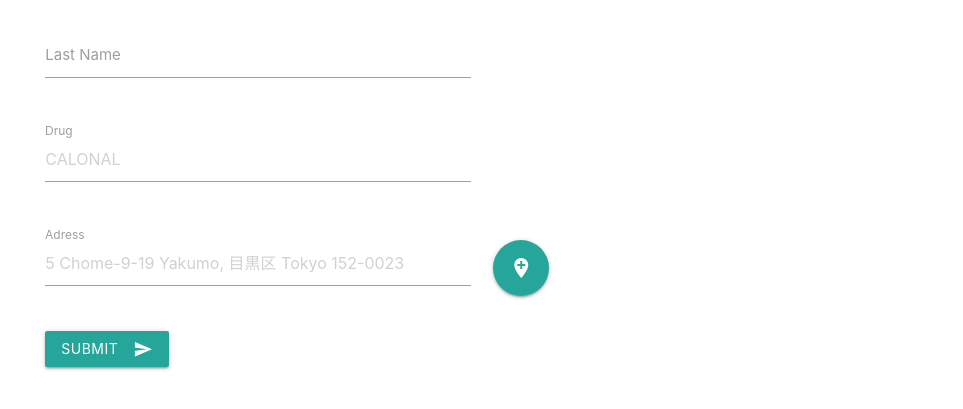
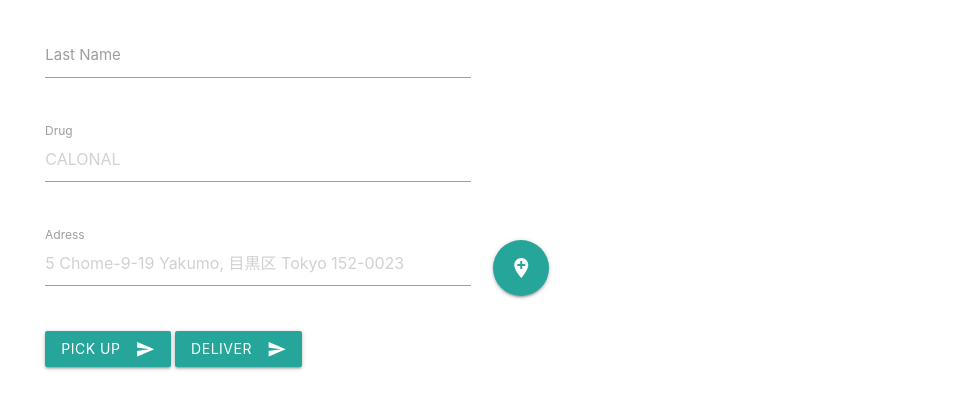
Before and after one commit to happysalada/angelhack18, a website: page assets/static/request_form.html in a window 1280 px wide. Shown: the part 151-560 px from the top of the page, without its empty margins (158-1121 px from the left). Drawn offline with nearby package versions, Linux system fonts and the light colour scheme.

Commit message:
request form start

```diff
--- a/assets/static/request_form.html
+++ b/assets/static/request_form.html
@@ -56,7 +56,10 @@
             </div>
           </div>
 
-          <button class="btn waves-effect waves-light" type="submit" name="action">Submit
+          <button class="btn waves-effect waves-light" type="submit" name="action">Pick UP
+            <i class="material-icons right">send</i>
+          </button>
+          <button class="btn waves-effect waves-light" type="submit" name="action">Deliver
             <i class="material-icons right">send</i>
           </button>
 
@@ -64,6 +67,6 @@
       </div>
     </main>
     <script src="https://cdnjs.cloudflare.com/ajax/libs/materialize/1.0.0-beta/js/materialize.min.js"></script>
-    <script src="../js/index.js"></script>
+
   </body>
 </html>
```
